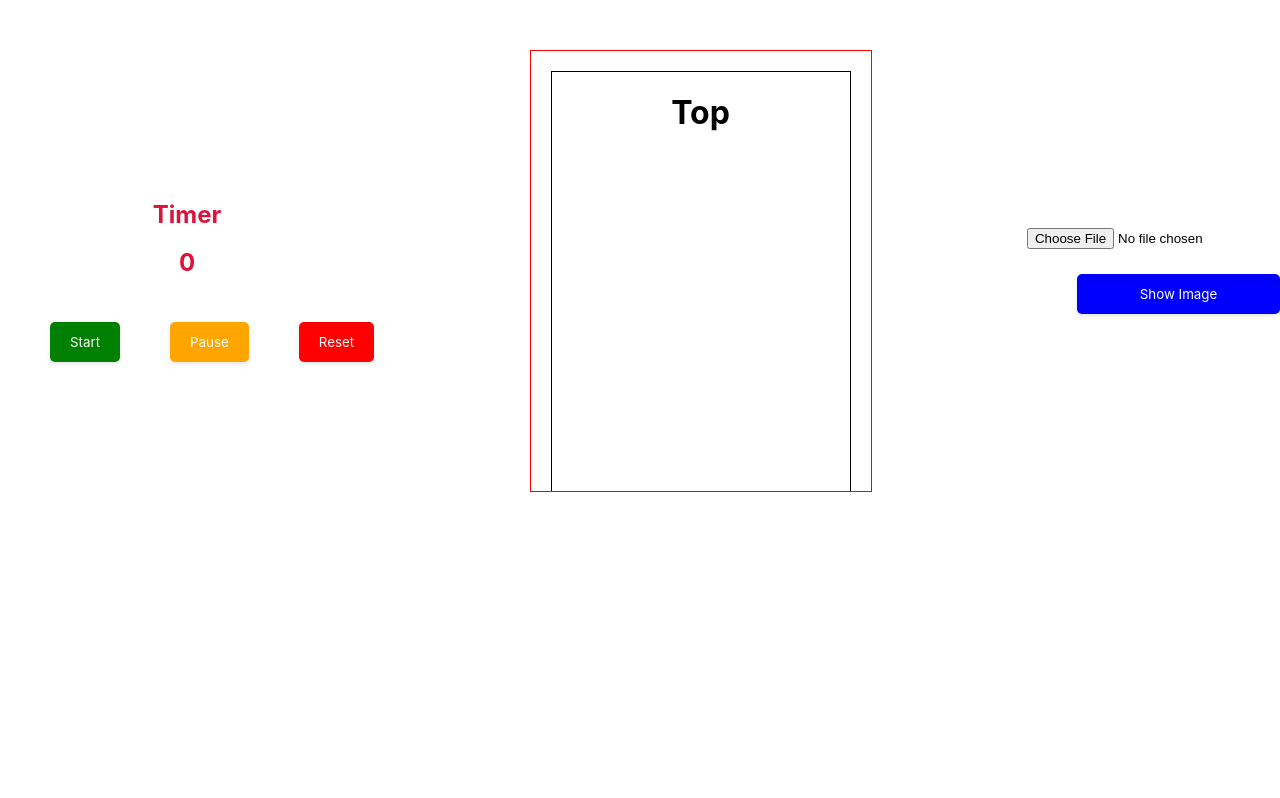
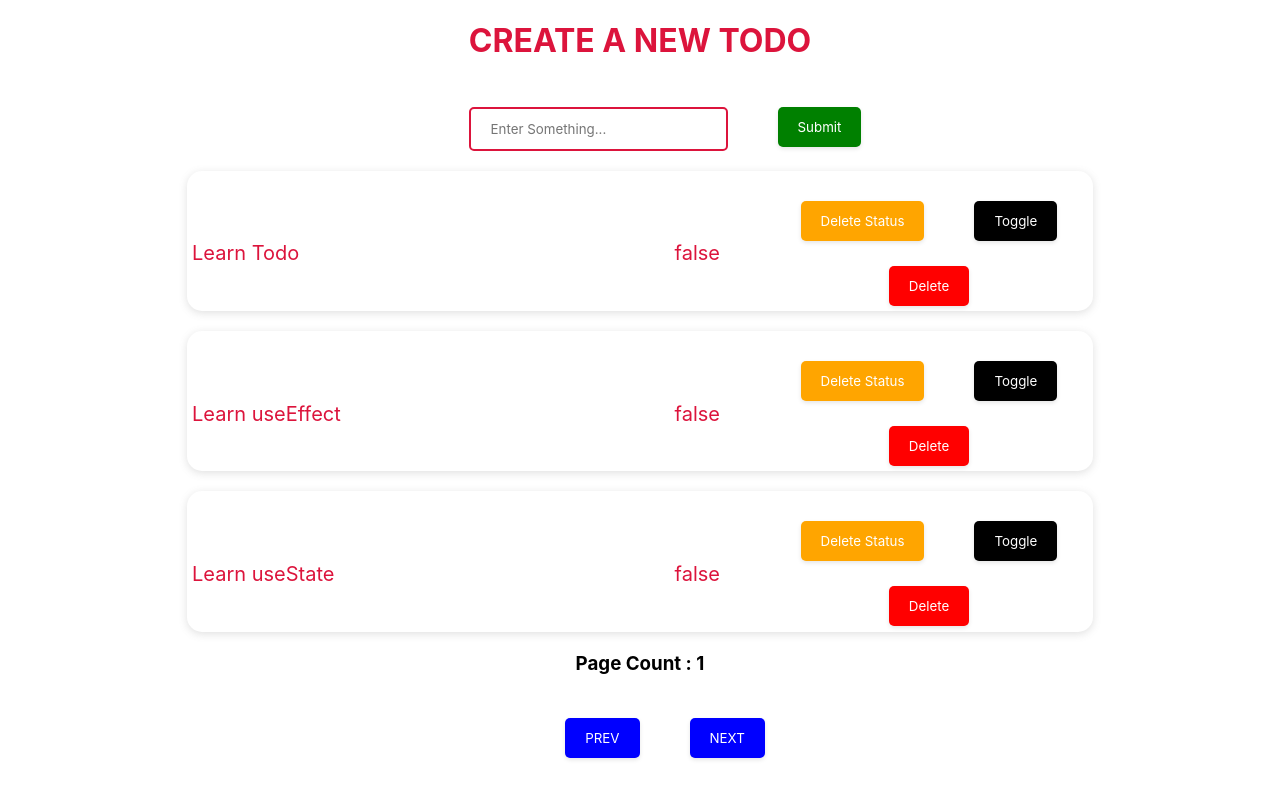
Before and after one commit to mausam-kumar/masai-react-assign, a React (Create React App) app in the folder dayfive/: page / in a window 1280 px wide. Built offline with nearby package versions, Linux system fonts and the light colour scheme; data requests are answered from the project's data file.

Commit message:
completed daySeven both todo assign

```diff
--- a/dayfive/db.json
+++ b/dayfive/db.json
@@ -1,19 +1,24 @@
 {
   "posts": [
     {
-      "title": "Learn Unmaounting",
+      "title": "Learn Todo",
       "status": "false",
-      "id": "1ddc7239-c201-4658-bd4f-fd529b6c2ec8"
+      "id": "bdb42343-562f-4b45-b286-177f110e566b"
     },
     {
-      "title": "Learn Updating Mount",
+      "title": "Learn useEffect",
       "status": "false",
-      "id": "e607b461-7364-44e0-90de-2fa816cf0414"
+      "id": "44d09f32-20b4-4bfc-9427-29a1a1622b6b"
     },
     {
-      "title": "Add Anything",
+      "title": "Learn useState",
       "status": "false",
-      "id": "a88713d0-1192-45c3-a864-9c18363f41d9"
+      "id": "da228ba7-9c54-45a3-85c8-fffa481b3722"
+    },
+    {
+      "title": "Learn pagination",
+      "status": "false",
+      "id": "d7c4bb95-e18b-4310-a502-c8e61240ca5f"
     }
   ]
 }
--- a/dayfive/package.json
+++ b/dayfive/package.json
@@ -6,6 +6,7 @@
     "@testing-library/jest-dom": "^5.11.4",
     "@testing-library/react": "^11.1.0",
     "@testing-library/user-event": "^12.1.10",
+    "axios": "^0.24.0",
     "json-server": "^0.17.0",
     "react": "^17.0.2",
     "react-dom": "^17.0.2",
--- a/dayfive/src/App.js
+++ b/dayfive/src/App.js
@@ -6,7 +6,11 @@ import "./App.css";
 
 // import Focus from './components/daySix/Focus.jsx'
 // import Form from './components/daySix/Form.jsx'
-import Application from './components/daySix/Application.jsx'
+// import Application from './components/daySix/Application.jsx'
+// import TimerStopwatch from './components/daySix/TimerStopwatch.jsx'
+
+
+import {TodoFirst} from './components/daySeven/TodoFirst.jsx'
 
 function App() {
   return (
@@ -21,7 +25,11 @@ function App() {
 
 		{/* <Form /> */}
 
-		<Application />
+		{/* <Application /> */}
+
+		{/* <TimerStopwatch /> */}
+
+		<TodoFirst />
 
 	</div>
   )
--- /dev/null
+++ b/dayfive/src/components/daySeven/Cards.jsx
@@ -0,0 +1,22 @@
+import React from 'react'
+import {Button} from '../Button.jsx'
+import style from './TodoFirst.module.css'
+
+function Cards({title,status,id,handleDelete,handleToggle,handleDeleteStatus}) {
+    return (
+        <div className={style.displayCard}>
+            <div className={style.displayCardText}>
+                <p>{title}</p>
+                <p>{status}</p>
+            </div>
+            <div className={style.displayCardBtn}>
+                <Button title="Delete Status" color="orange" handleClick={() => handleDeleteStatus(id,title)} />
+                <Button title="Toggle" color="black" handleClick={() => handleToggle(id,status)} />
+                <Button title="Delete" color="red" handleClick={() => handleDelete(id)} />
+            </div>
+
+        </div>
+    )
+}
+
+export default Cards
--- /dev/null
+++ b/dayfive/src/components/daySeven/PostTodo.jsx
@@ -0,0 +1,48 @@
+
+import React from 'react'
+import {v4 as uuid} from 'uuid'
+import {Button} from '../Button.jsx'
+import style from './TodoFirst.module.css'
+import axios from 'axios'
+
+function PostTodo({handleRefresh}) {
+
+    const [data,setData] = React.useState("")
+
+    function handleChange(e){
+        setData(e.target.value)
+        console.log(data);
+    }
+
+    async function handleSubmit(){
+        const payload = {
+            title:data,
+            status:"false",
+            id:uuid()
+        }
+
+        const config = {
+            method: "POST",
+            data: payload,
+            url : "http://localhost:3000/posts"
+        }
+
+        try {
+            await axios(config)
+            handleRefresh()
+            alert("Success....Todo Added")
+        } catch (error) {
+            console.error(error);
+        }
+    }
+
+    return (
+        <div>
+            <h1 style={{color:"crimson"}}>CREATE A NEW TODO</h1>
+            <input type="text" className={style.inputField} placeholder="Enter Something..." onChange={(e) => handleChange(e)} />
+            <Button title="Submit" handleClick={handleSubmit} color="green"/>
+        </div>
+    )
+}
+
+export default PostTodo
--- /dev/null
+++ b/dayfive/src/components/daySeven/TodoFirst.jsx
@@ -0,0 +1,114 @@
+import React,{useState,useEffect} from 'react'
+import Card from './Cards.jsx'
+import PostTodo from './PostTodo.jsx'
+import {Button} from '../Button.jsx'
+import style from './TodoFirst.module.css'
+import axios from 'axios'
+
+function TodoFirst() {
+
+    const [data, setData] = useState([]);
+    const [loading, setLoading] = useState(true)
+    const [page,setPage] = useState(1)
+    const [toggleLoad,setToggleLoad] = useState(false)
+
+    useEffect(async () => {
+        const urlLink = `http://localhost:3000/posts?_limit=3&_page=${page}`
+        const config = {
+            url : urlLink,
+            method:"get"
+
+        }
+        try {
+            const value = await axios(config)
+
+            setData([...value.data])
+            setLoading(false)
+        } catch (error) {
+            console.log(error)
+        }
+
+    },[page,toggleLoad])
+
+
+
+    async function handleToggle(id,status){
+        const value = status==="false"?"true":"false"
+        var payload = {
+            status:value
+        }
+
+        const config = {
+            url:`http://localhost:3000/posts/${id}`,
+            method: "patch",
+            data: payload,
+        }
+
+        await axios(config)
+
+        setToggleLoad(toggleLoad===true?false:true)
+    }
+
+    async function handleDeleteStatus(id,title){
+        const config = {
+            url:`http://localhost:3000/posts/${id}`,
+            method: 'put',
+            data:{
+                title:title
+            }
+        }
+        try {
+            await axios(config)
+            setToggleLoad(toggleLoad===true?false:true)
+
+        } catch (error) {
+            console.log(error);
+        }
+    }
+
+
+    async function handleDelete(id){
+        const config = {
+            url : `http://localhost:3000/posts/${id}`,
+            method: 'DELETE'
+        }
+        await axios(config)
+        setToggleLoad(toggleLoad===true?false:true)
+    }
+
+    function handlePage(e){
+        switch (e.target.name) {
+            case "PREV":
+                if (page===1) {
+                    setPage(1)
+                }else{
+                    setPage((prevState) => prevState-1)
+                }
+                break;
+
+            case "NEXT":
+                data.length<3?setPage((prevState) => prevState):setPage((prevState) => prevState+1)
+                break;
+
+            default:
+                break;
+        }
+    }
+    return (
+        <div>
+            <PostTodo handleRefresh={() => setToggleLoad(toggleLoad===true?false:true) } />
+
+            {loading===true?<>Loading...</>:data.map((ele) => <Card key={ele.id}  id ={ele.id} title={ele.title} status={ele.status} handleToggle = {handleToggle} handleDelete = {handleDelete} handleDeleteStatus = {handleDeleteStatus} />)}
+
+
+            {data.length>0 && <h3>Page Count : {page}</h3>}
+
+            {data.length>0 && <div className={style.btnContainer}>
+                <Button name="PREV" title="PREV" color="blue" handleClick={(e) => handlePage(e)} />
+                <Button name="NEXT" title="NEXT" color="blue" handleClick={(e) => handlePage(e)} />
+            </div>}
+        </div>
+    )
+}
+
+export {TodoFirst}
--- /dev/null
+++ b/dayfive/src/components/daySeven/TodoFirst.module.css
@@ -0,0 +1,35 @@
+.inputField{
+    font-family: Inter,-apple-system,system-ui,Roboto,"Helvetica Neue",Arial,sans-serif;
+    height: 40px;
+    margin-top: 25px;
+    margin-left: 50px;
+    /* width: 100px; */
+    outline: none;
+    border: 2px solid crimson;
+    overflow: hidden;
+    padding: 0 20px;
+    border-radius:5px;
+
+}
+.displayCard{
+    padding: 0.4%;
+    display: flex;
+    margin: 20px auto;
+    justify-content: space-around;
+    align-items: center;
+    /* border: 1px solid red; */
+    width: 70%;
+    border-radius: 15px;
+    box-shadow: rgba(99, 99, 99, 0.2) 0px 2px 8px 0px;
+}
+.displayCardText{
+    display: flex;
+    width:70% ;
+    align-items: center;
+    margin-top: 25px;
+    color: crimson;
+    justify-content: space-between;
+    font-weight: 400;
+    font-size:20px;
+    /* border: 1px solid red; */
+}
--- /dev/null
+++ b/dayfive/src/components/daySix/TimerStopwatch.jsx
@@ -0,0 +1,35 @@
+import React,{useState,useEffect,useRef} from 'react'
+import {Button} from '../Button.jsx'
+function TimerStopwatch() {
+
+    const [shift,setShift] = useState(false)
+    const [name,setName] = useState("Stopwatch")
+
+    function handleShift(){
+        if (shift===false) {
+            setName("Timer")
+            setShift(true)
+        }else{
+            setName("Stopwatch")
+            setShift(false)
+        }
+    }
+
+    return (
+        <div>
+            <Button title= {`Switch to ${name}`} color="orange" handleClick={handleShift} />
+            {
+                shift===true?
+                <div>
+                    Stopwatch
+                </div>
+                :
+                 <div>
+                     Timer
+                </div>
+            }
+        </div>
+    )
+}
+
+export default TimerStopwatch
```
Also changed, not shown: dayfive/proof/proof4.png (added), 1 other file (tests, documents, lock files or other folders).
